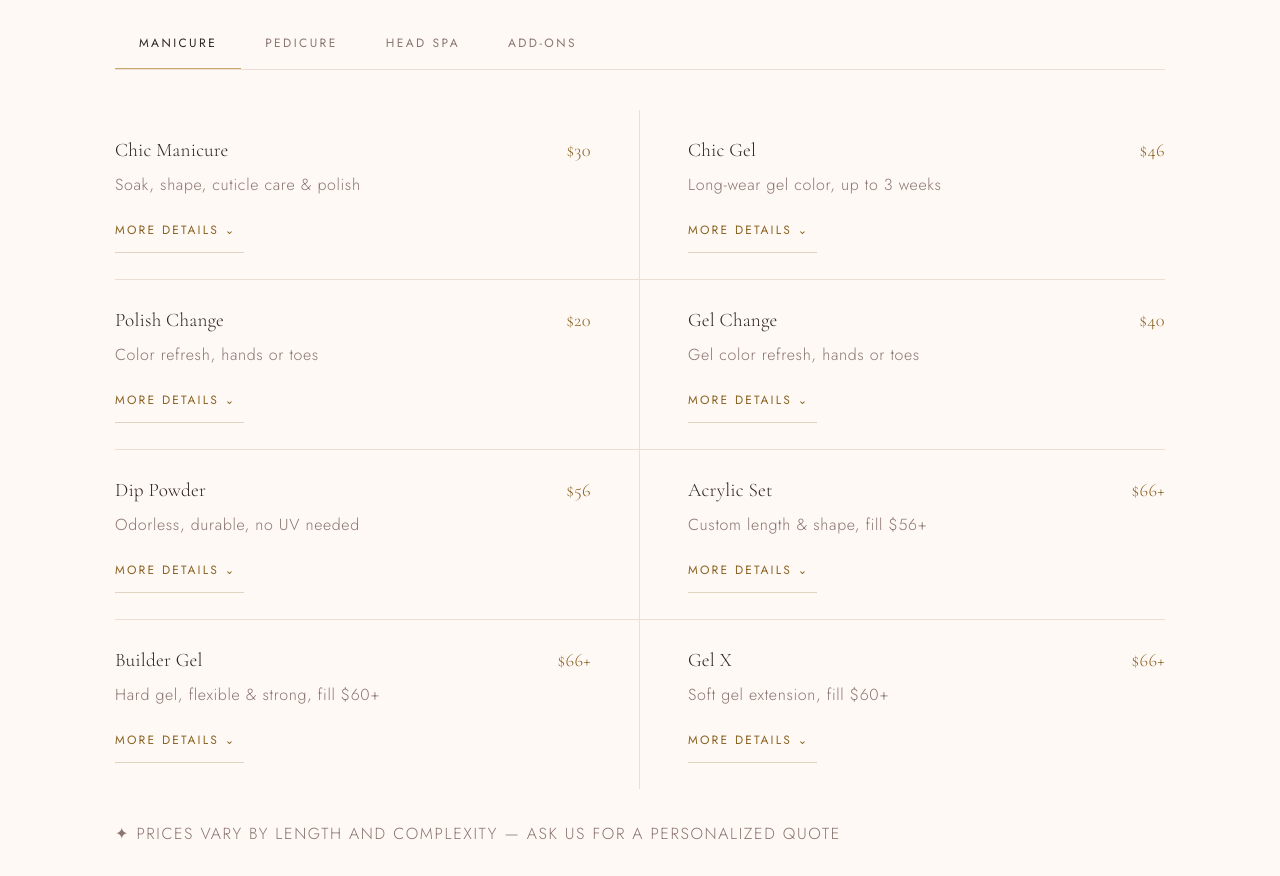
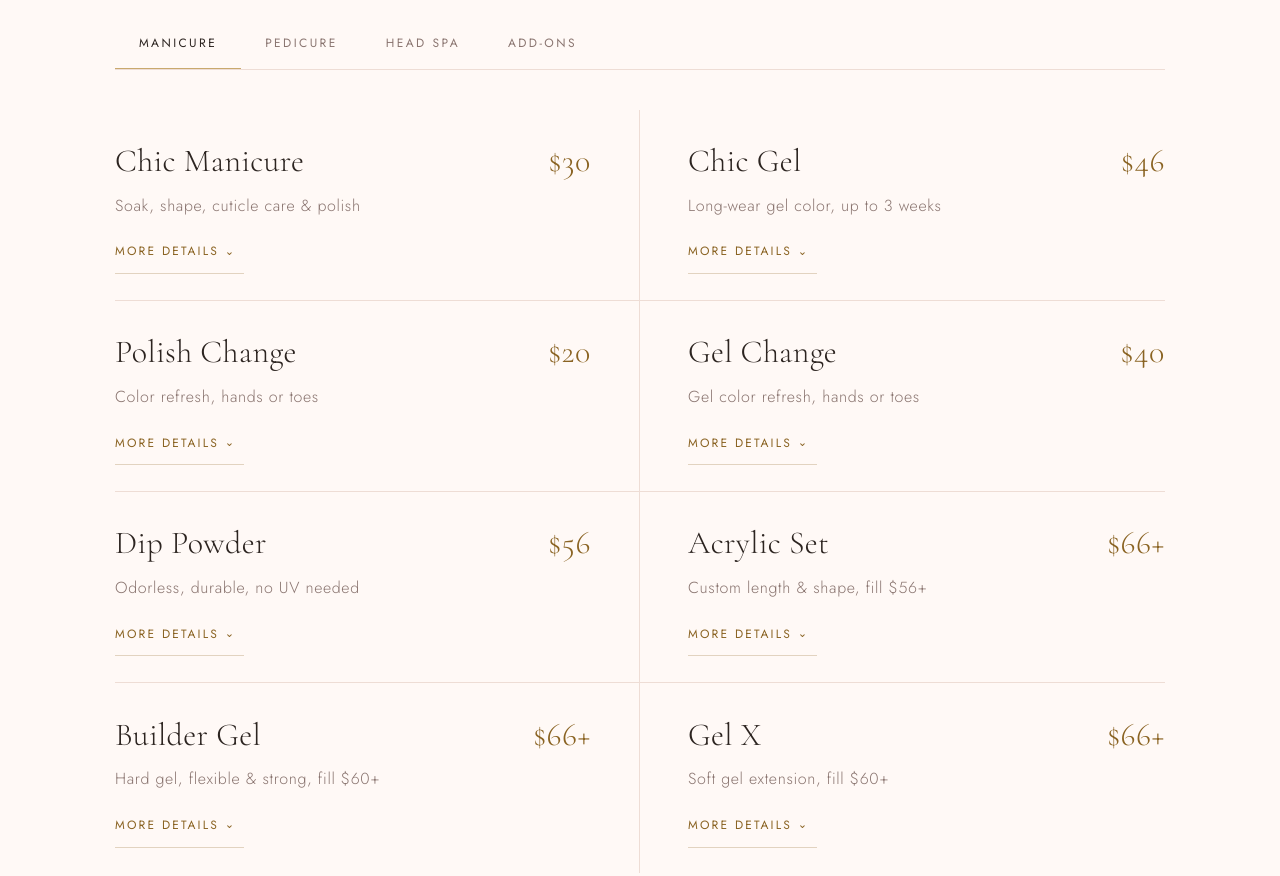
Before and after one commit to githubosu/Chicnailheadspa, a plain HTML site: page index.html in a window 1280 px wide. Shown: the part 1520-2396 px from the top of the page. Drawn offline with nearby package versions, Linux system fonts and the light colour scheme; some packages are replaced by stand-ins of ours.

Commit message:
Increase Treatments & Specialties service name and price font sizes to 2rem
Matches .service-name and .service-price to the Services page (.menu-name / .menu-price)
so typography is consistent across homepage and full services menu.

https://claude.ai/code/session_01EtrWH2mWMcYDXwrtC8cvWg

Co-authored-by: Claude <noreply@anthropic.com>

```diff
--- a/index.html
+++ b/index.html
@@ -430,7 +430,7 @@
     }
     .service-name {
       font-family: var(--font-serif);
-      font-size: 1.2rem;
+      font-size: 2rem;
       font-weight: 300;
       color: var(--charcoal);
       letter-spacing: .01em;
@@ -444,7 +444,7 @@
     }
     .service-price {
       font-family: var(--font-serif);
-      font-size: 1.15rem;
+      font-size: 2rem;
       font-weight: 300;
       color: var(--gold-text);
       white-space: nowrap;
```
